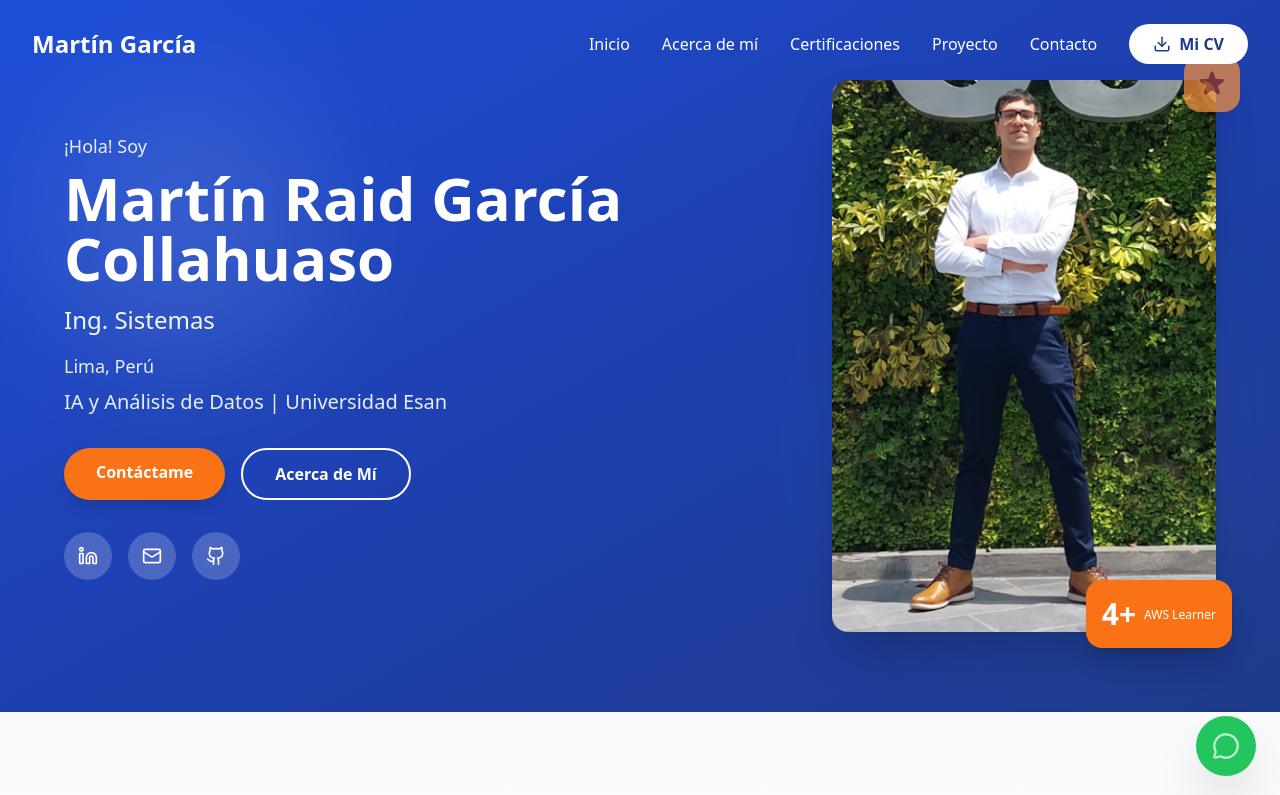
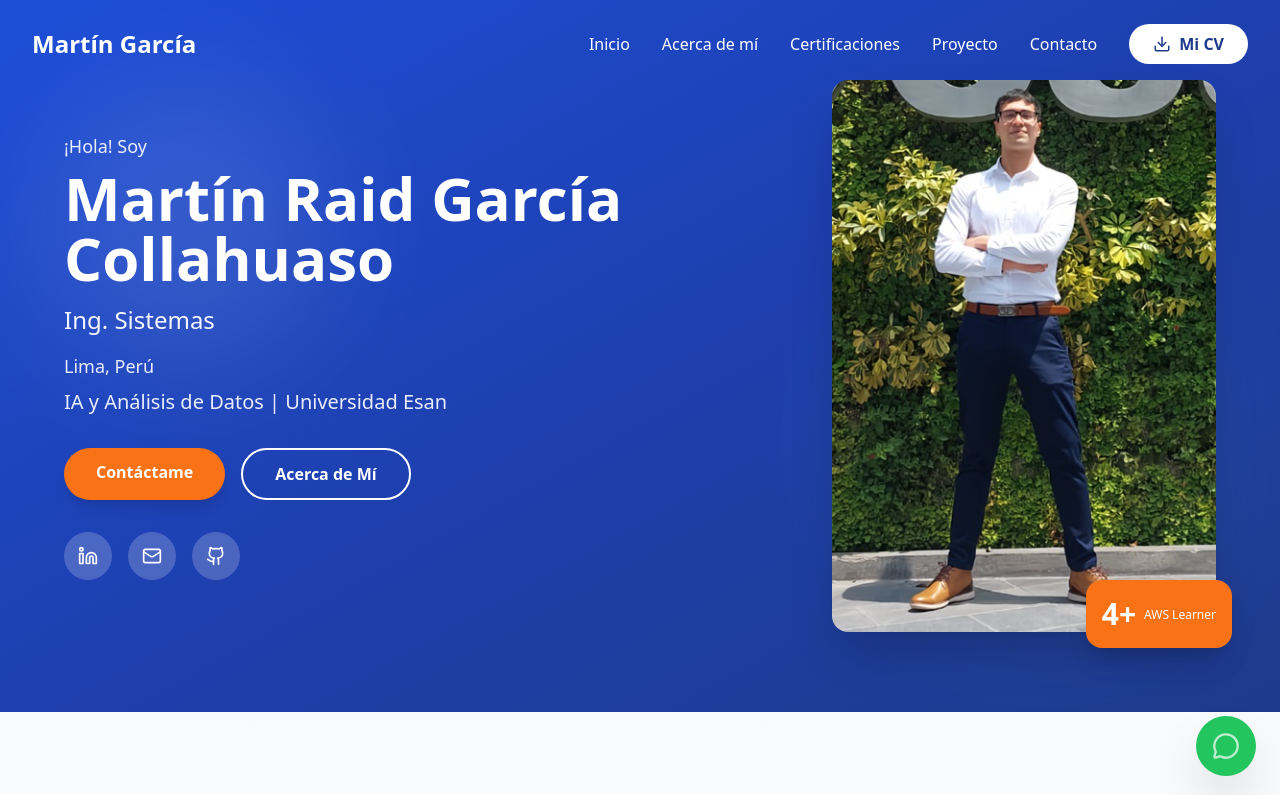
Before and after one commit to MartinRGC/landpmg-react, a React (Create React App) app: page / in a window 1280 px wide. Shown: the top 795 px of the page. Built offline with nearby package versions, Linux system fonts and the light colour scheme.

Commit message:
Floating trophy icon deleted

```diff
--- a/src/components/Header.jsx
+++ b/src/components/Header.jsx
@@ -98,11 +98,11 @@ const Header = () => {
               </div>
 
               {/* Trophy icon */}
-              <div className="absolute -top-6 -right-6 bg-accent-400 rounded-2xl shadow-xl p-3 animate-pulse">
+              {/* <div className="absolute -top-6 -right-6 bg-accent-400 rounded-2xl shadow-xl p-3 animate-pulse">
                 <svg className="w-8 h-8 text-accent-800" fill="currentColor" viewBox="0 0 20 20">
                   <path d="M9.049 2.927c.3-.921 1.603-.921 1.902 0l1.07 3.292a1 1 0 00.95.69h3.462c.969 0 1.371 1.24.588 1.81l-2.8 2.034a1 1 0 00-.364 1.118l1.07 3.292c.3.921-.755 1.688-1.54 1.118l-2.8-2.034a1 1 0 00-1.175 0l-2.8 2.034c-.784.57-1.838-.197-1.539-1.118l1.07-3.292a1 1 0 00-.364-1.118L2.98 8.72c-.783-.57-.38-1.81.588-1.81h3.461a1 1 0 00.951-.69l1.07-3.292z" />
                 </svg>
-              </div>
+              </div> */}
             </div>
           </div>
         </div>
```
